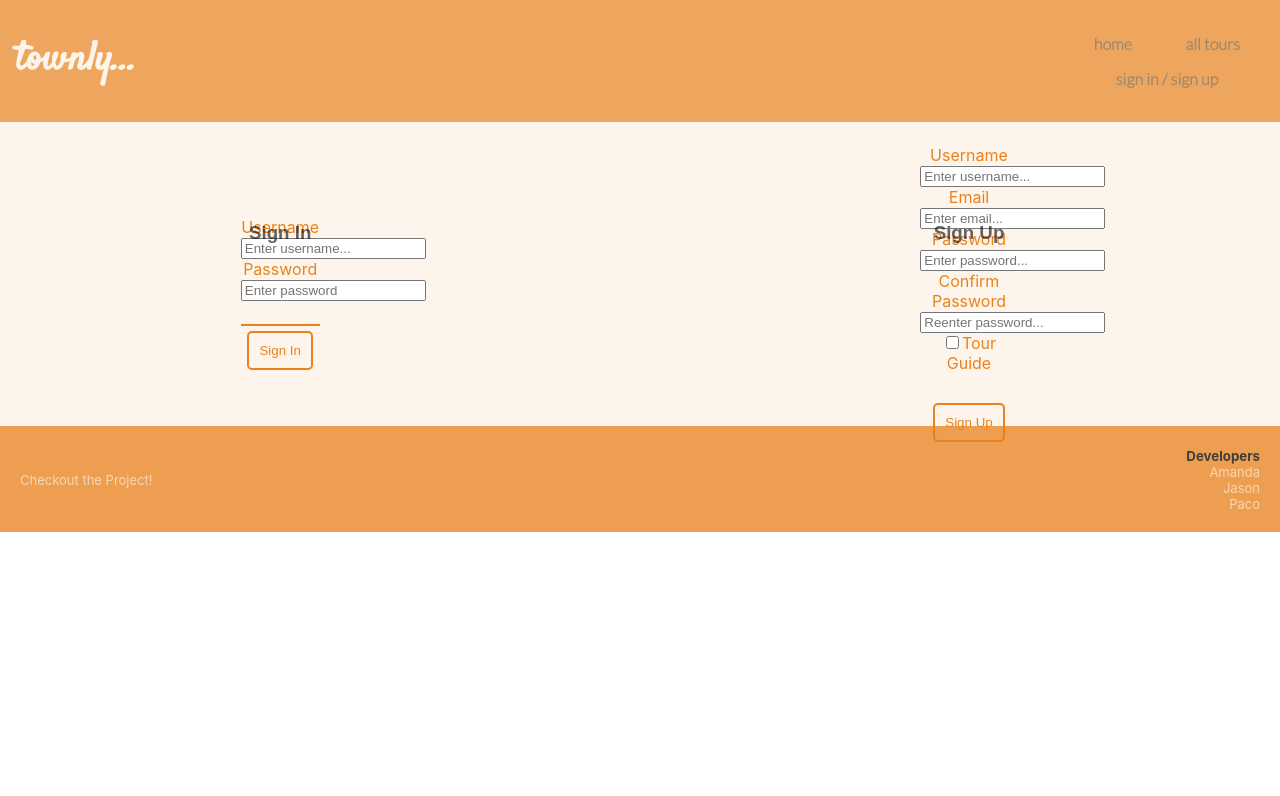
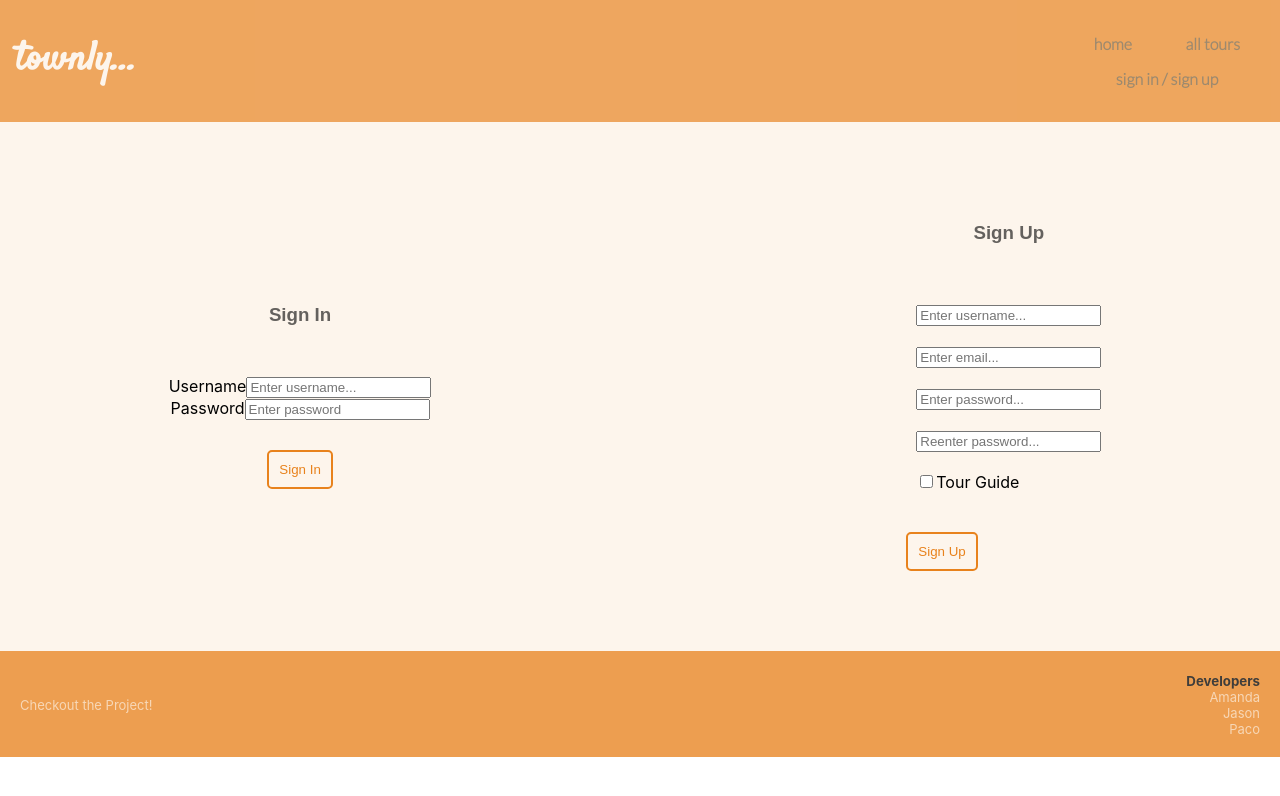
Before and after one commit to Jason-Berkower/townly, a React (Create React App) app in the folder client/: page /auth in a window 1280 px wide. Shown: the top 796 px of the page. Built offline with nearby package versions, Linux system fonts and the light colour scheme; a web font is replaced by a local one.

Commit message:
get styling started on auth

```diff
--- a/client/src/components/CSS/SignUp.css
+++ b/client/src/components/CSS/SignUp.css
@@ -13,7 +13,7 @@ h3 {
   opacity: 0.6;
 }
 
-form {
+/* form {
   display: flex;
   flex-direction: column;
   margin-bottom: 50px;
@@ -25,6 +25,24 @@ form {
   background-color: #fdf5ec;
   color: #e8821c;
   justify-content: center;
+} */
+
+#sign-up-form {
+  display: flex;
+  flex-direction: column;
+  flex-wrap: nowrap;
+  justify-content: flex-start;
+  align-content: flex-start;
+  align-items: flex-start;
+}
+
+#username,
+#email,
+#password,
+#confirm-password,
+#checkbox,
+#submit {
+  padding: 10px;
 }
 
 .submit {
--- a/client/src/components/SignUp.jsx
+++ b/client/src/components/SignUp.jsx
@@ -47,21 +47,21 @@ export default function SignUp(props) {
   return (
     <div className='sign-up-container'>
       <h3>Sign Up</h3>
-      <form onSubmit={handleSubmit}>
+      <form id="sign-up-form"onSubmit={handleSubmit}>
         <div id='username'>
-          <label>Username</label>
+
           <input name='username' value={input.username} placeholder='Enter username...' onChange={handleChange} />
         </div>
         <div id='email'>
-          <label>Email</label>
+
           <input type='email' name='email' value={input.email} placeholder='Enter email...' onChange={handleChange} />
         </div>
         <div id='password'>
-          <label>Password</label>
+
           <input type='password' name='password' value={input.password} placeholder='Enter password...' onChange={handleChange} />
         </div>
         <div id='confirm-password'>
-          <label>Confirm Password</label>
+
           <input type='password' name='passwordConfirmation' value={input.passwordConfirmation} placeholder='Reenter password...' onChange={handleChange} />
         </div>
         <div id='checkbox'>
```
